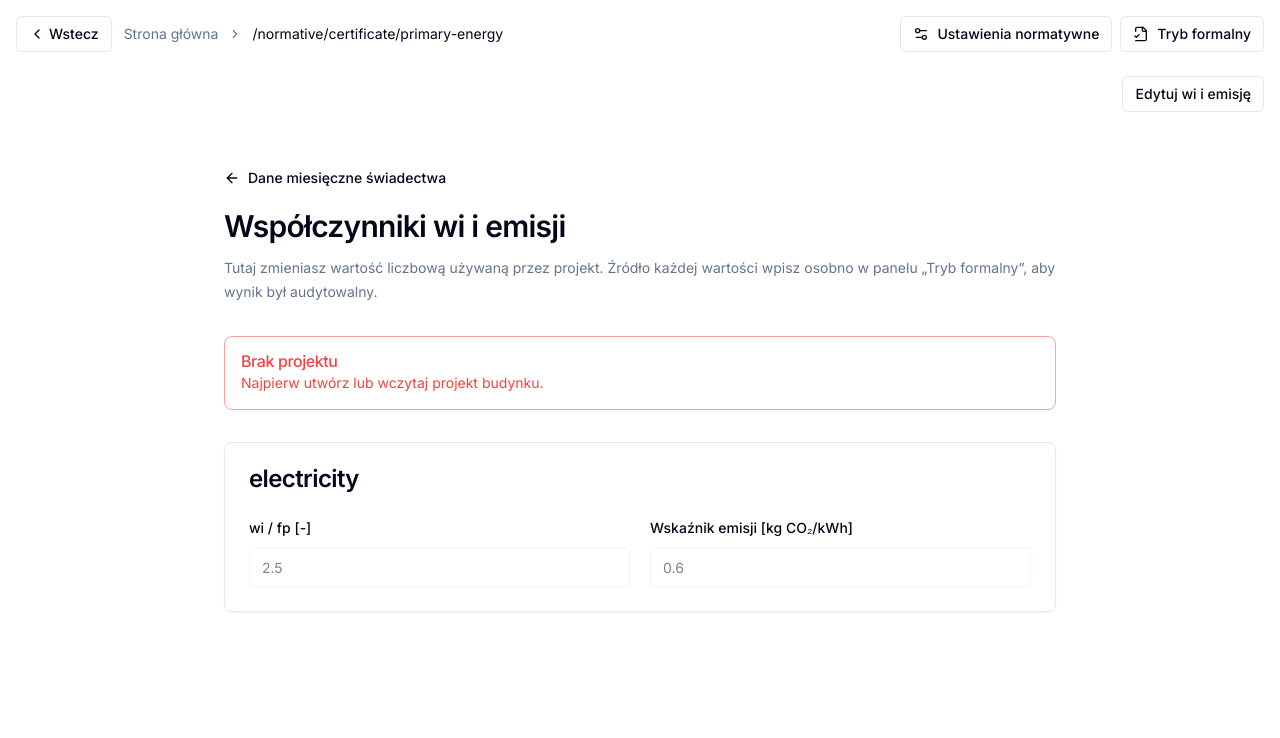
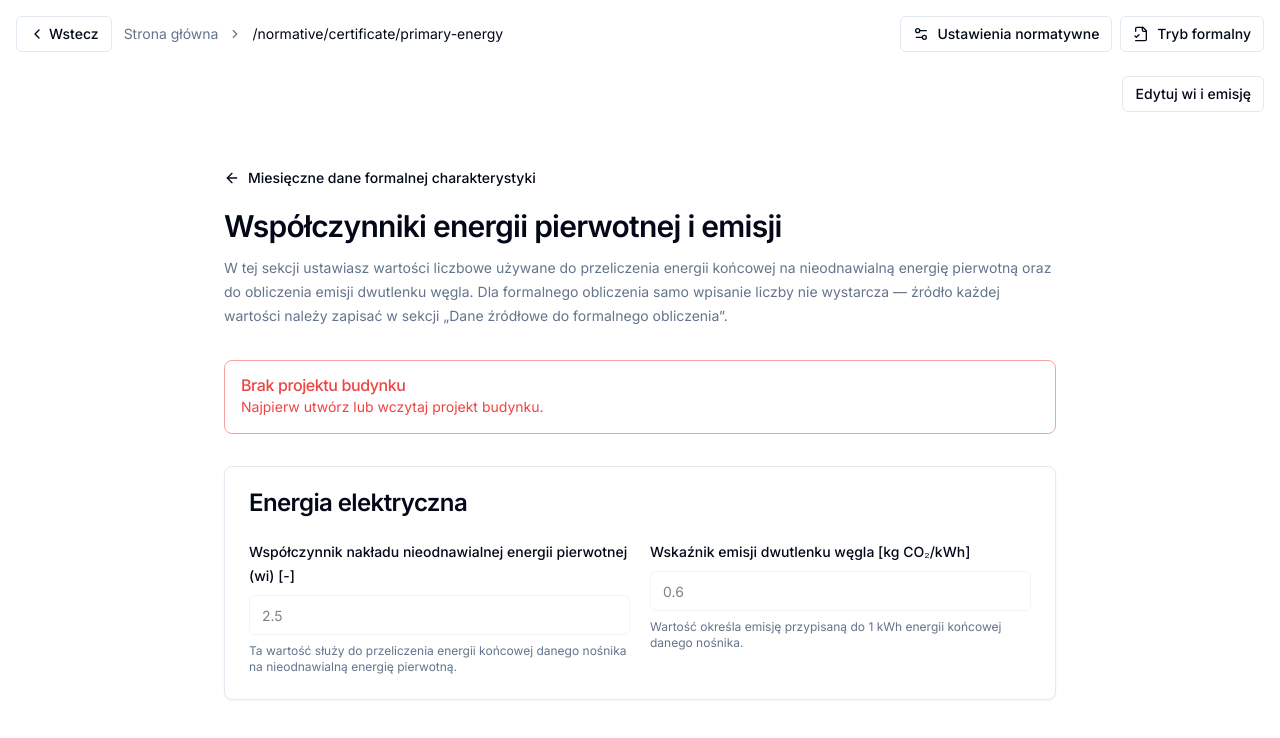
Before and after one commit to kglapin/EnergoLiczydlo, a Next.js app in the folder frontend/: page /normative/certificate/primary-energy in a window 1280 px wide. Shown: the top 738 px of the page. Built offline with nearby package versions, Linux system fonts and the light colour scheme.

Commit message:
Uproszczenie opisów energii pierwotnej

```diff
--- a/frontend/app/normative/certificate/primary-energy/page.tsx
+++ b/frontend/app/normative/certificate/primary-energy/page.tsx
@@ -30,8 +30,27 @@ const FALLBACK_FACTORS: Record<string, Factor> = {
   geothermal: { fp: 0.0, we: 0.0 },
 }
 
+const CARRIER_LABELS: Record<string, string> = {
+  electricity: "Energia elektryczna",
+  natural_gas: "Gaz ziemny",
+  lpg: "Gaz płynny LPG",
+  heating_oil: "Olej opałowy",
+  hard_coal: "Węgiel kamienny",
+  lignite: "Węgiel brunatny",
+  district_heating: "Ciepło sieciowe",
+  biomass: "Biomasa",
+  biogas: "Biogaz",
+  solar: "Energia słoneczna",
+  wind: "Energia wiatru",
+  geothermal: "Energia geotermalna",
+}
+
 function carrier(value: unknown): string | undefined {
   return typeof value === "string" && value ? value : undefined
+}
+
+function carrierLabel(value: string): string {
+  return CARRIER_LABELS[value] ?? value
 }
 
 export default function PrimaryEnergyFactorsPage() {
@@ -84,28 +103,31 @@ export default function PrimaryEnergyFactorsPage() {
         <Button variant="ghost" size="sm" asChild className="-ml-3">
           <Link href="/normative/certificate">
             <ArrowLeft className="mr-2 h-4 w-4" />
-            Dane miesięczne świadectwa
+            Miesięczne dane formalnej charakterystyki
           </Link>
         </Button>
-        <h1 className="text-3xl font-semibold tracking-tight">Współczynniki wi i emisji</h1>
+        <h1 className="text-3xl font-semibold tracking-tight">Współczynniki energii pierwotnej i emisji</h1>
         <p className="text-sm leading-6 text-muted-foreground">
-          Tutaj zmieniasz wartość liczbową używaną przez projekt. Źródło każdej wartości wpisz
-          osobno w panelu „Tryb formalny”, aby wynik był audytowalny.
+          W tej sekcji ustawiasz wartości liczbowe używane do przeliczenia energii końcowej na
+          nieodnawialną energię pierwotną oraz do obliczenia emisji dwutlenku węgla. Dla formalnego
+          obliczenia samo wpisanie liczby nie wystarcza — źródło każdej wartości należy zapisać w
+          sekcji „Dane źródłowe do formalnego obliczenia”.
         </p>
       </div>
 
       {!project ? (
         <Alert variant="destructive">
-          <AlertTitle>Brak projektu</AlertTitle>
+          <AlertTitle>Brak projektu budynku</AlertTitle>
           <AlertDescription>Najpierw utwórz lub wczytaj projekt budynku.</AlertDescription>
         </Alert>
       ) : (
         <Alert>
-          <AlertTitle>Dane dostawcy mają znaczenie</AlertTitle>
+          <AlertTitle>Nie zmieniaj współczynnika bez udokumentowanej podstawy</AlertTitle>
           <AlertDescription>
-            Nie zmieniaj wartości tylko po to, aby obniżyć EP. Wpisz współczynnik właściwy dla
-            konkretnego dostawcy/nośnika albo pozostaw właściwy fallback regulacyjny i udokumentuj
-            jego zastosowanie w śladzie źródłowym.
+            Współczynnik nakładu nieodnawialnej energii pierwotnej wpływa bezpośrednio na wynik Ep.
+            Wprowadź wartość właściwą dla danego nośnika i konkretnego przypadku. Jeżeli stosujesz
+            wartość udostępnioną przez dostawcę, zapisz jej źródło. Jeżeli stosujesz wartość z tabeli
+            metodologii, również opisz to w danych źródłowych.
           </AlertDescription>
         </Alert>
       )}
@@ -116,10 +138,12 @@ export default function PrimaryEnergyFactorsPage() {
           ?? { fp: 0.0, we: 0.0 }
         return (
           <Card key={carrierName}>
-            <CardHeader><CardTitle>{carrierName}</CardTitle></CardHeader>
+            <CardHeader><CardTitle>{carrierLabel(carrierName)}</CardTitle></CardHeader>
             <CardContent className="grid gap-5 md:grid-cols-2">
               <div className="space-y-2">
-                <Label htmlFor={`fp-${carrierName}`}>wi / fp [-]</Label>
+                <Label htmlFor={`fp-${carrierName}`}>
+                  Współczynnik nakładu nieodnawialnej energii pierwotnej (wi) [-]
+                </Label>
                 <Input
                   id={`fp-${carrierName}`}
                   type="number"
@@ -129,9 +153,13 @@ export default function PrimaryEnergyFactorsPage() {
                   disabled={!project}
                   onChange={(event) => updateFactor(carrierName, "fp", Number(event.target.value))}
                 />
+                <p className="text-xs text-muted-foreground">
+                  Ta wartość służy do przeliczenia energii końcowej danego nośnika na
+                  nieodnawialną energię pierwotną.
+                </p>
               </div>
               <div className="space-y-2">
-                <Label htmlFor={`we-${carrierName}`}>Wskaźnik emisji [kg CO₂/kWh]</Label>
+                <Label htmlFor={`we-${carrierName}`}>Wskaźnik emisji dwutlenku węgla [kg CO₂/kWh]</Label>
                 <Input
                   id={`we-${carrierName}`}
                   type="number"
@@ -141,6 +169,9 @@ export default function PrimaryEnergyFactorsPage() {
                   disabled={!project}
                   onChange={(event) => updateFactor(carrierName, "we", Number(event.target.value))}
                 />
+                <p className="text-xs text-muted-foreground">
+                  Wartość określa emisję przypisaną do 1 kWh energii końcowej danego nośnika.
+                </p>
               </div>
             </CardContent>
           </Card>
```
